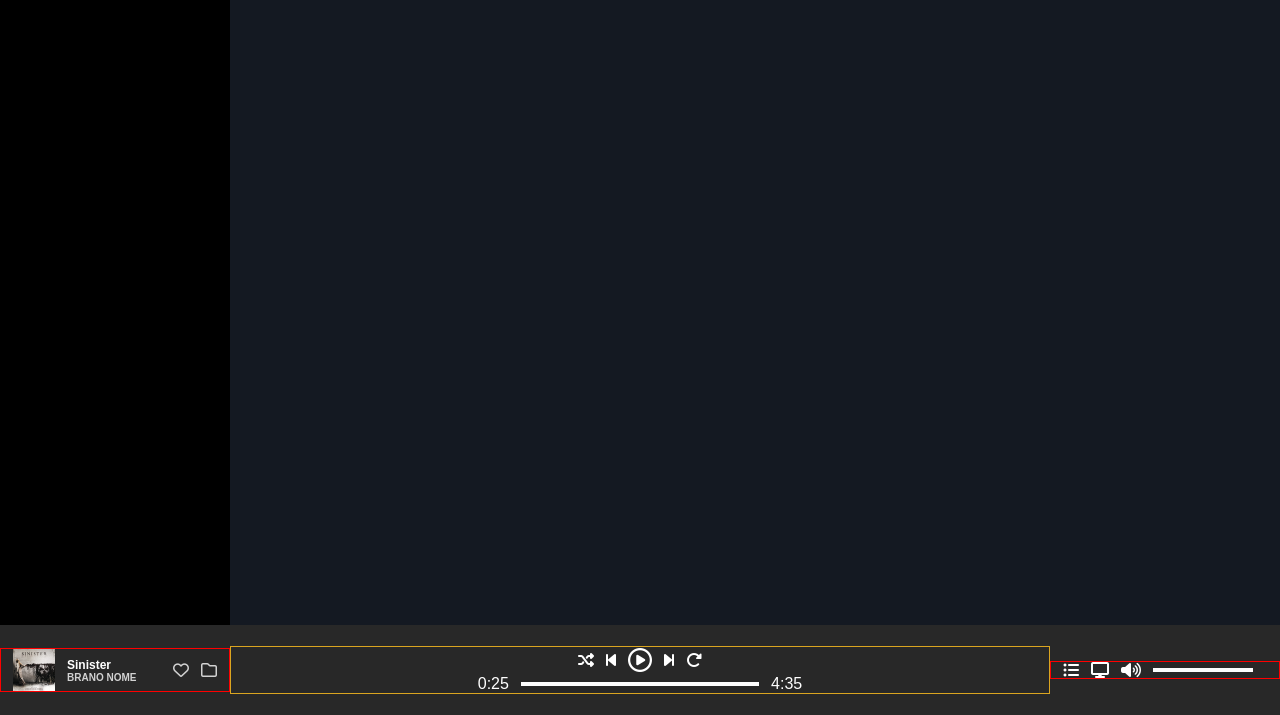
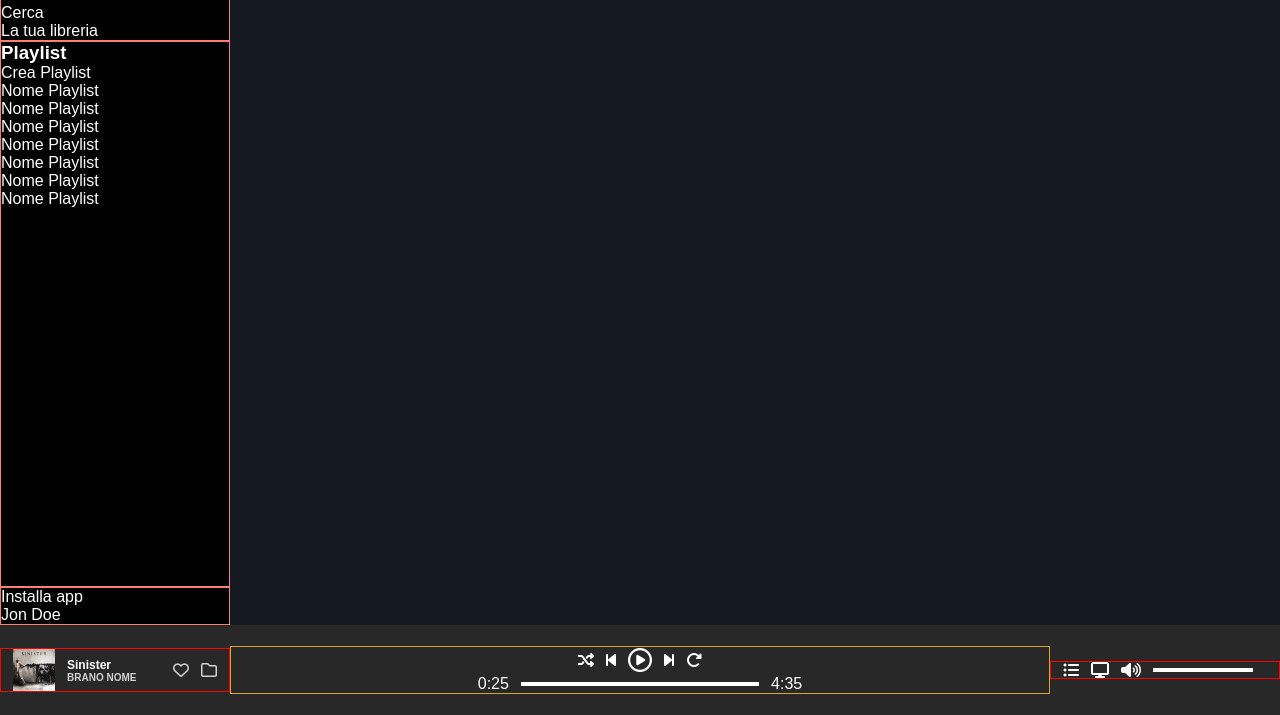
Before and after one commit to MaryChiodelli/html-css-spotifyweb, a plain HTML site: page index.html in a window 1280 px wide. Shown: the part 85-800 px from the top of the page. Drawn offline with Linux system fonts and the light colour scheme.

Commit message:
aggiunto struttura sidebar

```diff
--- a/css/app.css
+++ b/css/app.css
@@ -25,18 +25,44 @@ ul, ol, menu {
 
 .content-wrapper {
     flex-grow: 1;
+    overflow: hidden;
     background-color: #141922;
     display: flex;
 }
 
-.main-header {
-    width: 230px;
+.sidebar {
+    flex-basis: 50px;
+    overflow: auto;
     background-color: #000000;
+    color: white;
+    display: flex;
+    flex-direction: column;
 }
 
 .main-content {
     flex-grow: 1;
+    overflow: auto;
 }
+
+/* SIDEBAR */
+.sidebar > * {
+    border: 1px solid salmon;
+}
+
+.sidebar .playlist {
+    flex-grow: 1;
+}
+
+
+
+@media (min-width: 576px) {
+    .sidebar {
+        flex-basis: 230px;
+    }
+}
+
+
+
 
 /* TOOLBAR */
 .toolbar {
--- a/index.html
+++ b/index.html
@@ -11,7 +11,35 @@
 <body>
 
     <div class="content-wrapper">
-        <header class="main-header"></header>
+        <header class="sidebar">
+            <div>
+                <img src="img/logo.svg" alt="logo Spotify">
+            </div>
+            <div>
+                <ul>
+                    <li>Home</li>
+                    <li>Cerca</li>
+                    <li>La tua libreria</li>
+                </ul>
+            </div>
+            <div class="playlist">
+                <h3>Playlist</h3>
+                <p>Crea Playlist</p>
+                <ul>
+                    <li>Nome Playlist</li>
+                    <li>Nome Playlist</li>
+                    <li>Nome Playlist</li>
+                    <li>Nome Playlist</li>
+                    <li>Nome Playlist</li>
+                    <li>Nome Playlist</li>
+                    <li>Nome Playlist</li>
+                </ul>
+            </div>
+            <div>
+                <p>Installa app</p>
+                Jon Doe
+            </div>
+        </header>
         <main class="main-content"></main>
     </div>
 
```
